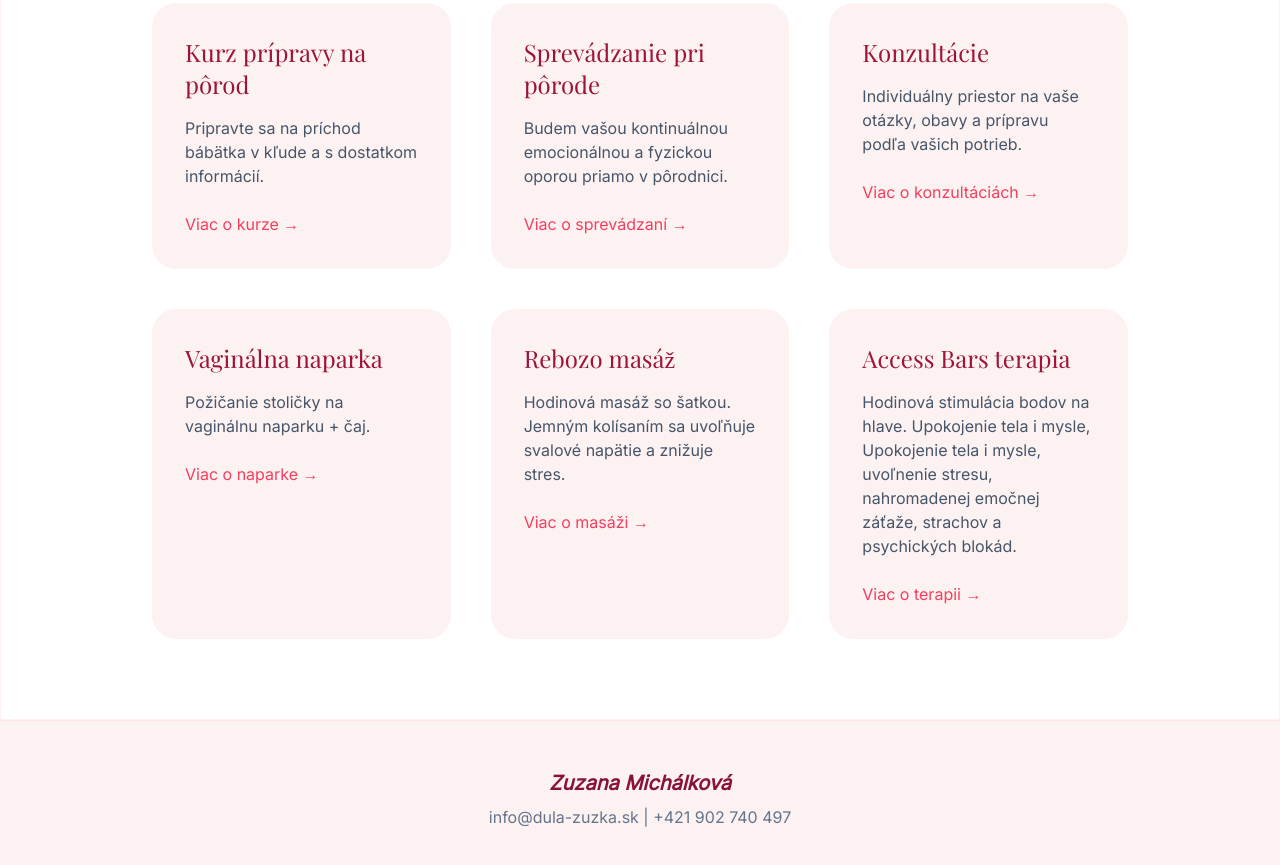
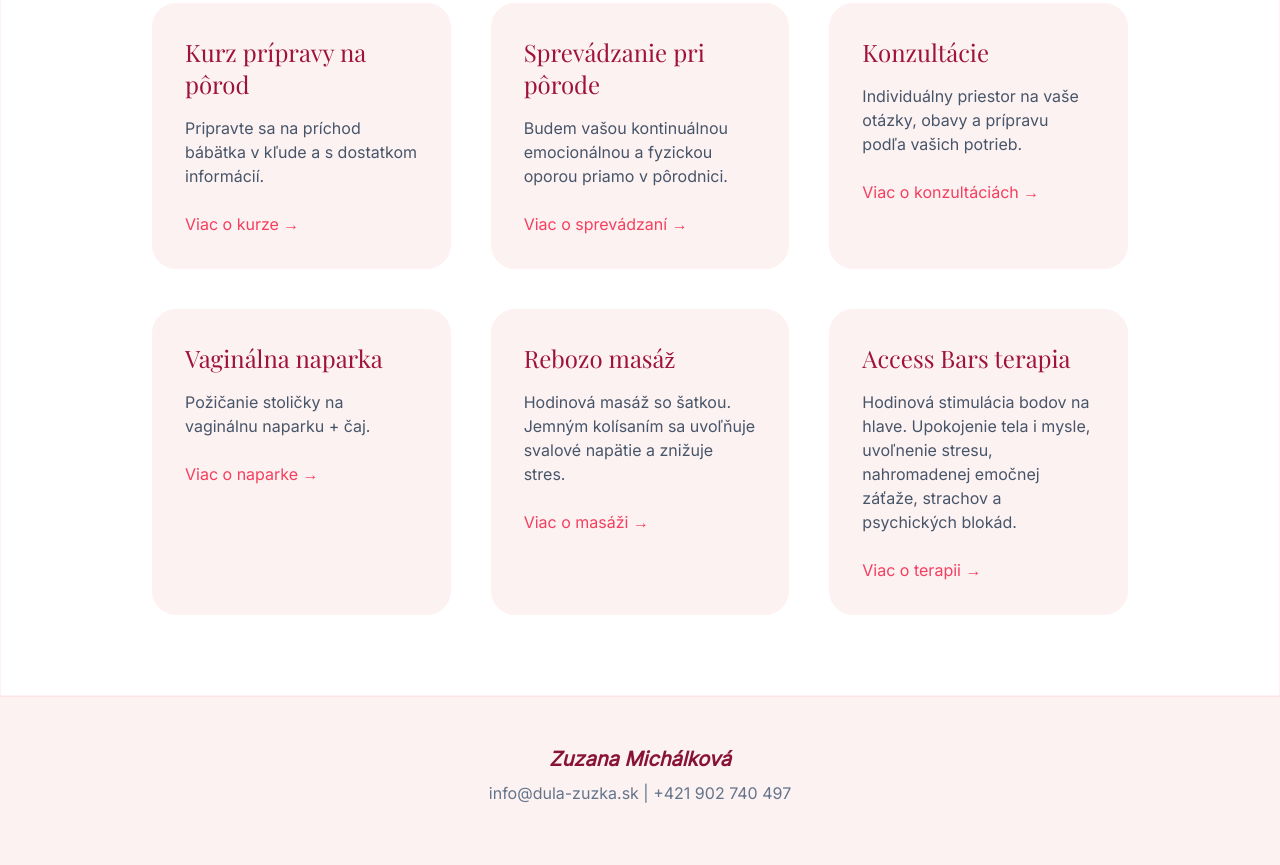
Before and after one commit to jancchi/Dula, a website with bundled scripts: page public/index.html in a window 1280 px wide. Shown: the part 3048-3913 px from the top of the page. Built offline with nearby package versions, Linux system fonts and the light colour scheme; some packages are replaced by stand-ins of ours; no server answers; a web font is replaced by a local one.

Commit message:
Fix text in index

```diff
--- a/public/index.html
+++ b/public/index.html
@@ -273,7 +273,7 @@
           >
             <h3 class="text-2xl mb-4 text-rose-800">Access Bars terapia</h3>
             <p class="text-slate-600 mb-6">
-              Hodinová stimulácia bodov na hlave. Upokojenie tela i mysle,
+              Hodinová stimulácia bodov na hlave.
               Upokojenie tela i mysle, uvoľnenie stresu, nahromadenej emočnej záťaže, strachov a psychických blokád.
             </p>
             <a
```
